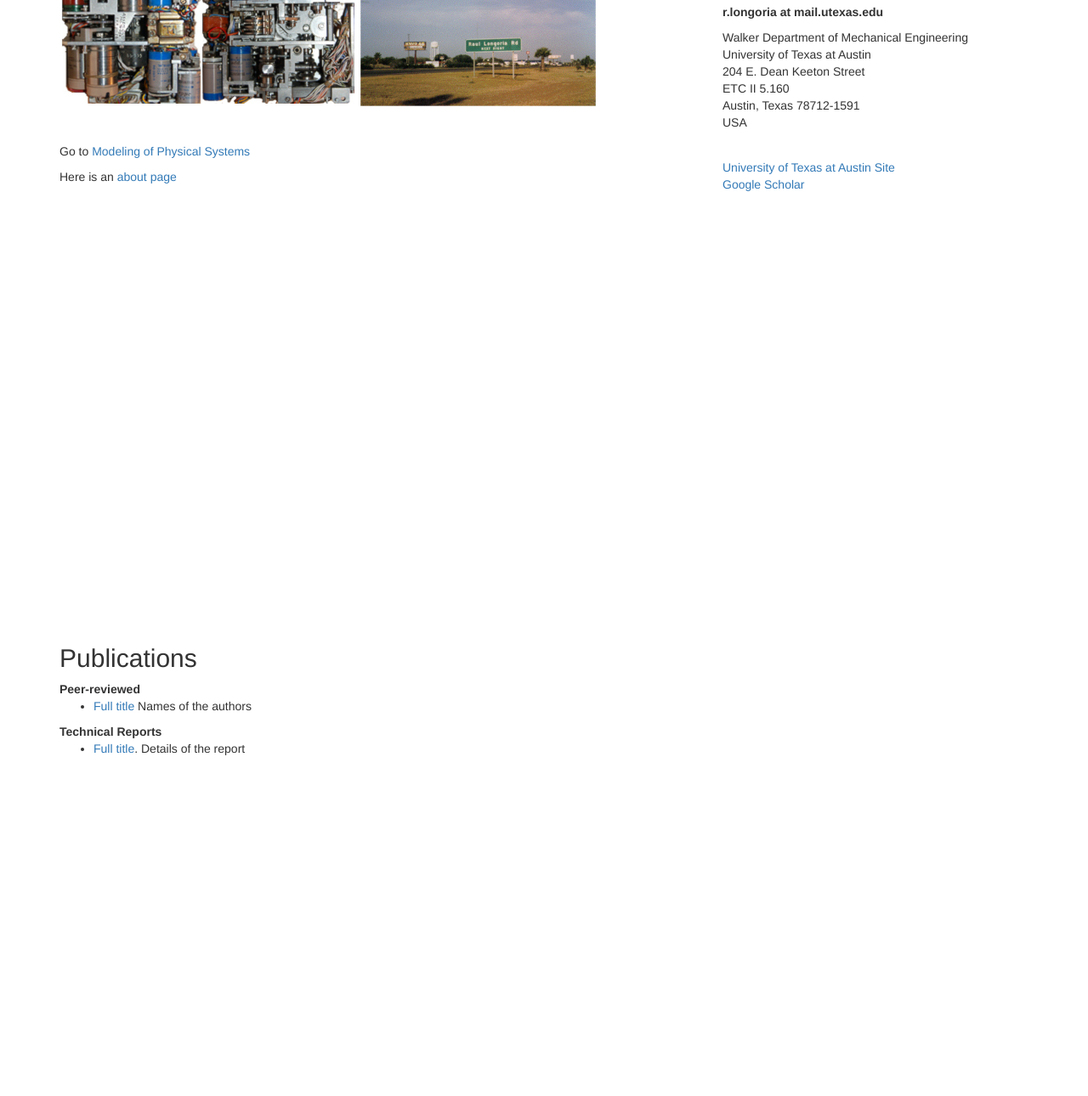
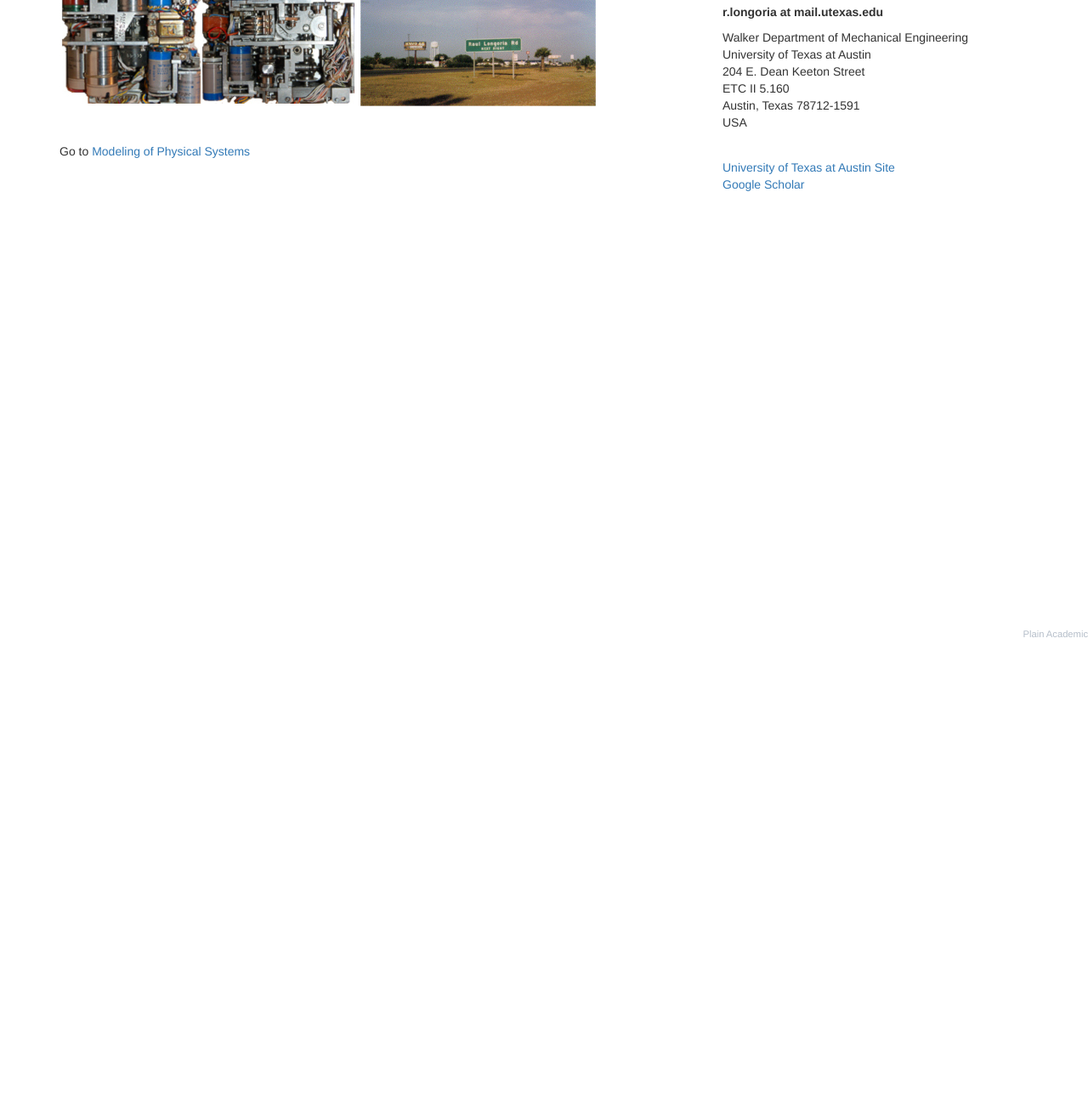
Before and after one commit to rglongoria/rglongoria.github.io, a plain HTML site: page index.html in a window 1280 px wide. Shown: the part 133-1423 px from the top of the page at 85% size. After the commit the page ends 887 px from the top, so only its background shows below. Drawn offline with nearby package versions, Linux system fonts and the light colour scheme.

Commit message:
Update index.html

```diff
--- a/index.html
+++ b/index.html
@@ -36,7 +36,7 @@
 				  <li><a href="index.html">Home</a></li>
 				  <li><a href="#">Projects</a></li>
 				  <li><a href="#publications">Publications</a></li>
-				  <li><a href="#">CV</a></li>
+				  <li><a href="about.html">About</a></li>
 		  </ul>
 		</div>
 	  </div>
@@ -55,8 +55,6 @@
 
                 <div style="margin-top:3%; text-align:justify;">
                     <p>Go to <a href="mps.html">Modeling of Physical Systems</a></p>
-
-					<p>Here is an <a href="about.html">about page</a></p>
 
                 </div>
             </div>
@@ -81,21 +79,6 @@
 				<dd><a href="https://scholar.google.com/citations?user=QGvSBJ4AAAAJ&hl=en">Google Scholar</a></dd>
             </div>
 
-            <!-- Publications -->
-            <div class="col-md-8" style="height: 100vh;">
-                <h2 id="publications">Publications</h2>
-
-                <strong>Peer-reviewed</strong><br/>
-                <ul>
-                <li class="paper" words="add, your, keywords, here"><a href="#">Full title</a> Names of the authors</li>
-                </ul>
-
-                <strong>Technical Reports</strong><br/>
-                <ul>
-                <li class="paper" words="add, your, keywords, here"><a href="#">Full title</a>. Details of the report</li>
-                </ul>
-            </div>
-
 
         </div>
 
```
